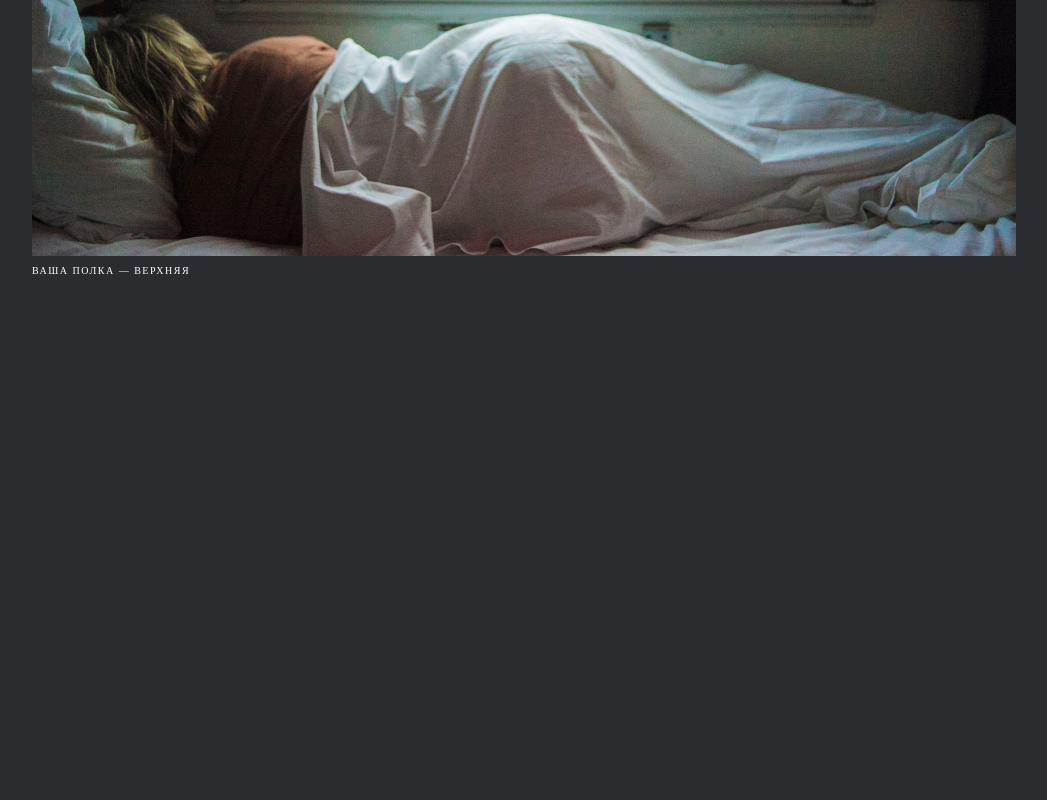
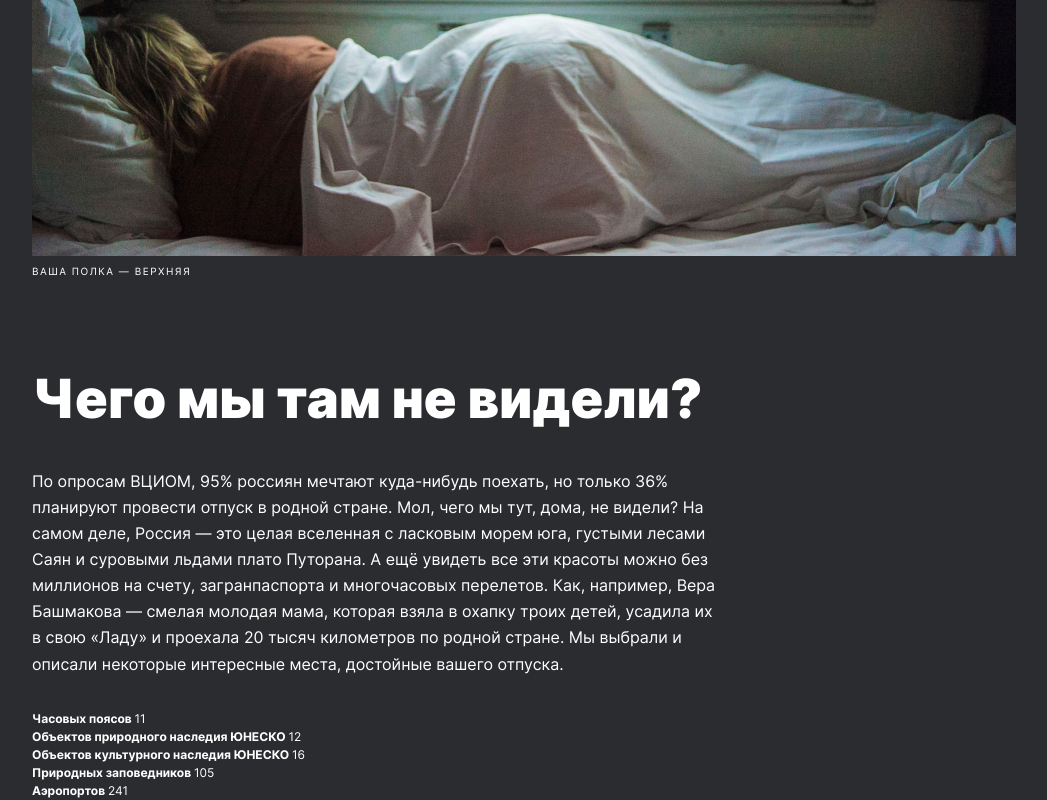
Before and after one commit to razumtsev/russian-travel, a plain HTML site: page index.html in a window 1280 px wide. Shown: the part 863-1663 px from the top of the page, without its empty margins (116-1163 px from the left). Before the commit the page ends 1141 px from the top, so only its background shows below. Drawn offline with Linux system fonts and the light colour scheme.

Commit message:
font Inter is assigned

```diff
--- a/blocks/header/__lang-selection/header__lang-selection.css
+++ b/blocks/header/__lang-selection/header__lang-selection.css
@@ -1,4 +1,5 @@
 .header__lang-selection {
   display: flex;
-  gap: 18px;
+  gap: 19px;
+  margin-top: 14px;
 }
--- a/blocks/root/root.css
+++ b/blocks/root/root.css
@@ -1,4 +1,5 @@
 .root {
   background-color: #2A2C2F;
   color: #fff;
+  font-family: 'Inter', serif;
 }
--- a/index.html
+++ b/index.html
@@ -21,6 +21,7 @@
       </ul>
     </header>
     <main class="content">
+
       <section class="lead">
         <h1 class="lead__title">Путешествия по России</h1>
         <p class="lead__subtitle">Настоящая страна не в выпусках новостей, а здесь.</p>
@@ -31,6 +32,50 @@
         <p class="lead__caption">ваша полка — верхняя</p>
       </section>
 
+      <section class="intro">
+        <h2 class="intro__title">Чего мы там не видели?</h2>
+        <p class="intro__text">
+          По опросам ВЦИОМ, 95% россиян мечтают куда-нибудь поехать, но только 36% планируют провести отпуск в родной стране.
+          Мол, чего мы тут, дома, не видели? На самом деле, Россия — это целая вселенная с ласковым морем юга, густыми лесами
+          Саян и суровыми льдами плато Путорана. А ещё увидеть все эти красоты можно без миллионов на счету, загранпаспорта
+          и многочасовых перелетов. Как, например, Вера Башмакова — смелая молодая мама, которая взяла в охапку троих детей,
+          усадила их в свою «Ладу» и проехала 20 тысяч километров по родной стране. Мы выбрали и описали некоторые интересные
+          места, достойные вашего отпуска.
+        </p>
+        <ul class="list intro__list">
+          <li>
+            <p class="intro__list-item">
+              Часовых поясов
+              <span class="intro__list-digits">11</span>
+            </p>
+          </li>
+          <li>
+            <p class="intro__list-item">
+              Объектов природного наследия ЮНЕСКО
+              <span class="intro__list-digits">12</span>
+            </p>
+          </li>
+          <li>
+            <p class="intro__list-item">
+              Объектов культурного наследия ЮНЕСКО
+              <span class="intro__list-digits">16</span>
+            </p>
+          </li>
+          <li>
+            <p class="intro__list-item">
+              Природных заповедников
+              <span class="intro__list-digits">105</span>
+            </p>
+          </li>
+          <li>
+            <p class="intro__list-item">
+              Аэропортов
+              <span class="intro__list-digits">241</span>
+            </p>
+          </li>
+        </ul>
+      </section>
+
     </main>
     <footer class="footer">
 
--- a/pages/index.css
+++ b/pages/index.css
@@ -1,5 +1,8 @@
 /* -= normalize.css =- */
 @import url(../vendor/normalize.css);
+
+/* -= assign font 'Inter' =- */
+@import url(../vendor/inter/inter.css);
 
 /* -= Root =- */
 @import url(../blocks/root/root.css);
@@ -32,5 +35,13 @@
 @import url(../blocks/lead/__route/lead__route.css);
 @import url(../blocks/lead/__caption/lead__caption.css);
 
+/* -= Intro =- */
+@import url(../blocks/intro/intro.css);
+@import url(../blocks/intro/__title/intro__title.css);
+@import url(../blocks/intro/__text/intro__text.css);
+@import url(../blocks/intro/__list/intro__list.css);
+@import url(../blocks/intro/__list-item/intro__list-item.css);
+@import url(../blocks/intro/__list-digits/intro__list-digits.css);
+
 /* -= Footer =- */
 @import url(../blocks/footer/footer.css);
--- /dev/null
+++ b/vendor/inter/inter.css
@@ -0,0 +1,23 @@
+@font-face {
+  font-family: 'Inter';
+  src:
+      url(./Inter-Regular.woff2) format(woff2),
+      url(./Inter-Regular.woff) format(woff);
+  font-weight: 400;
+}
+
+@font-face {
+  font-family: 'Inter';
+  src:
+      url(./Inter-Bold.woff2) format(woff2),
+      url(./Inter-Bold.woff) format(woff);
+  font-weight: 700;
+}
+
+@font-face {
+  font-family: 'Inter';
+  src:
+      url(./Inter-Black.woff2) format(woff2),
+      url(./Inter-Black.woff) format(woff);
+  font-weight: 900;
+}
```
Also changed, not shown: vendor/inter/Inter-Black.woff (added), vendor/inter/Inter-Black.woff2 (added), vendor/inter/Inter-Bold.woff (added), vendor/inter/Inter-Bold.woff2 (added), vendor/inter/Inter-Regular.woff (added), vendor/inter/Inter-Regular.woff2 (added).
